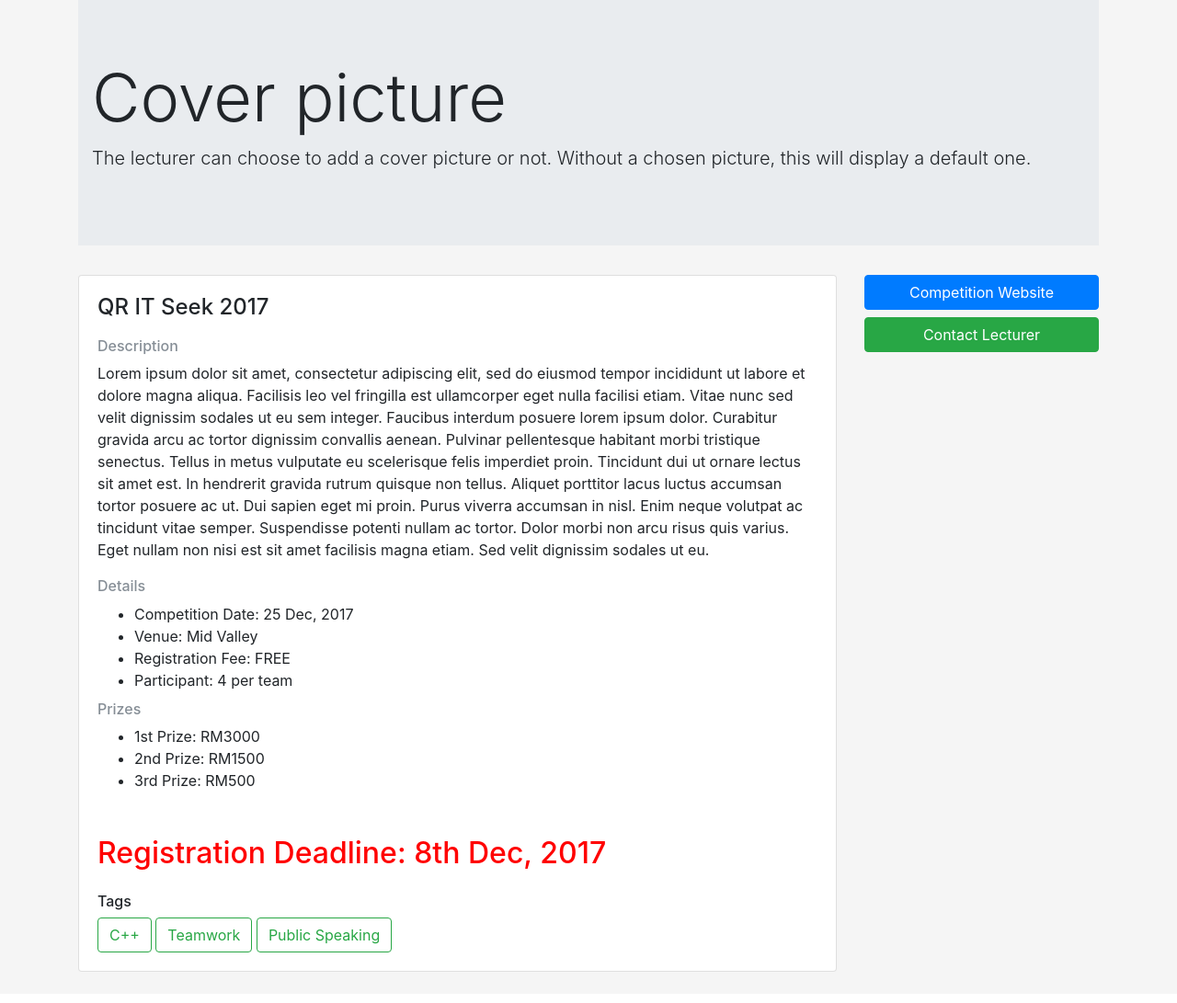
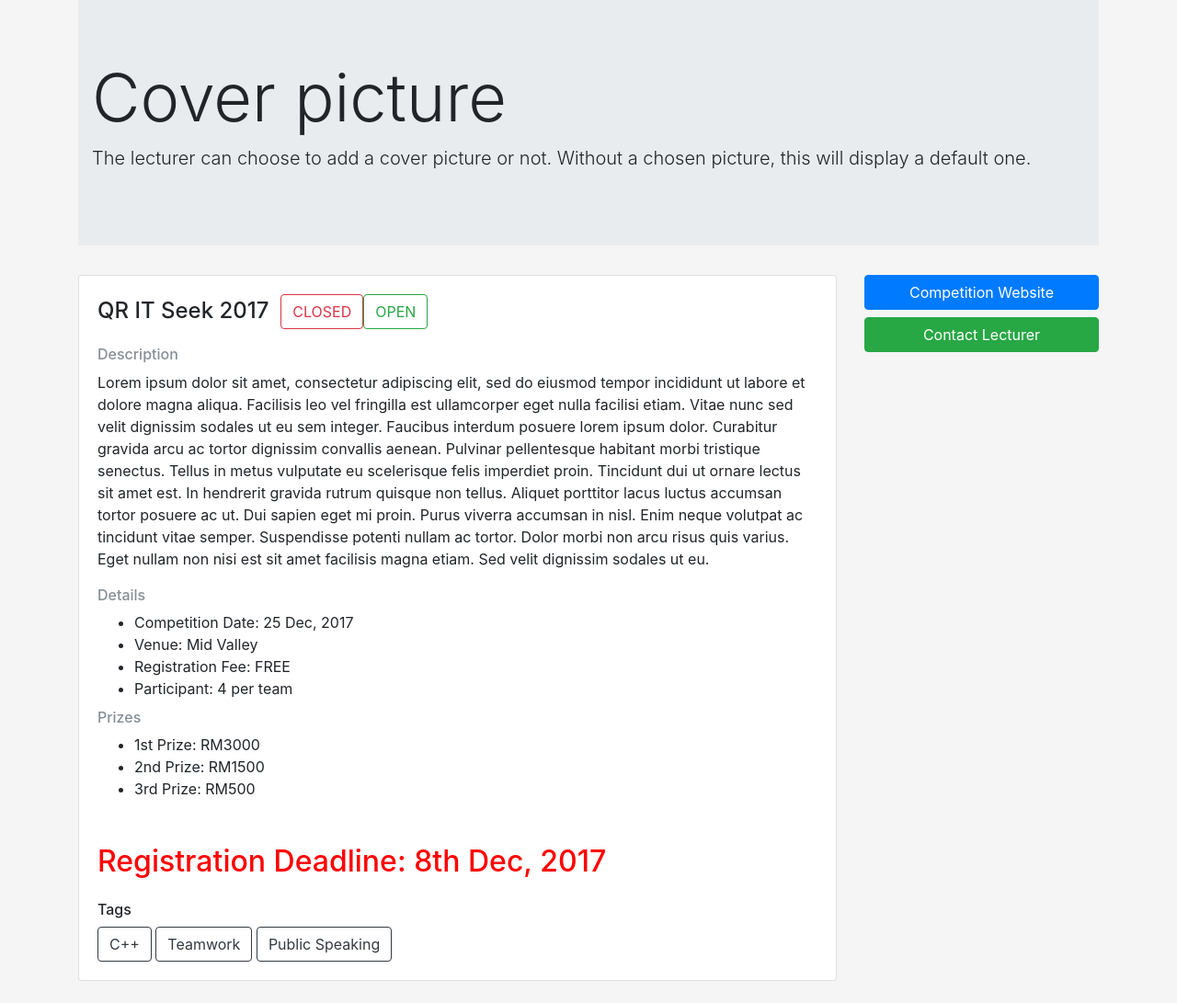
Before and after one commit to naseelemak/WOKO, a PHP site: page /competition-details.php in a window 1280 px wide. Shown: the part 145-1236 px from the top of the page at 92% size. Before the commit the page ends 1202 px from the top, so only its background shows below. Run offline with PHP 8.4, Linux system fonts and the light colour scheme.

Commit message:
Added 'closed' 'open' status for competiion details page.

```diff
--- a/competition-details.php
+++ b/competition-details.php
@@ -20,7 +20,8 @@ include 'misc/header.php';
         <div class="col-md-9 mb-4">
             <div class="card">
                 <div class="card-body">
-                    <h4 class="card-title mb-4">QR IT Seek 2017</h4>
+                    <h4 class="card-title mb-4">QR IT Seek 2017&nbsp;&nbsp;<span class="btn btn-outline-danger">CLOSED</span><span class="btn btn-outline-success">OPEN</span></h4>
+
                     <h6 class="card-subtitle mb-2 text-muted">Description</h6>
                     <p class="card-text mb-4">Lorem ipsum dolor sit amet, consectetur adipiscing elit, sed do eiusmod tempor incididunt ut labore et dolore magna aliqua. Facilisis leo vel fringilla est ullamcorper eget nulla facilisi etiam. Vitae nunc sed velit dignissim sodales ut eu sem integer. Faucibus interdum posuere lorem ipsum dolor. Curabitur gravida arcu ac tortor dignissim convallis aenean. Pulvinar pellentesque habitant morbi tristique senectus. Tellus in metus vulputate eu scelerisque felis imperdiet proin. Tincidunt dui ut ornare lectus sit amet est. In hendrerit gravida rutrum quisque non tellus. Aliquet porttitor lacus luctus accumsan tortor posuere ac ut. Dui sapien eget mi proin. Purus viverra accumsan in nisl. Enim neque volutpat ac tincidunt vitae semper. Suspendisse potenti nullam ac tortor. Dolor morbi non arcu risus quis varius. Eget nullam non nisi est sit amet facilisis magna etiam. Sed velit dignissim sodales ut eu.</p>
 
@@ -43,7 +44,7 @@ include 'misc/header.php';
                     <h2 style="color: red;" class="mt-5 mb-4">Registration Deadline: 8th Dec, 2017</h2>
 
                     <h6 class="mb-2">Tags</h6>
-                    <span class="btn btn-outline-success">C++</span>&nbsp;<span class="btn btn-outline-success">Teamwork</span>&nbsp;<span class="btn btn-outline-success">Public Speaking</span>
+                    <span class="btn btn-outline-dark">C++</span>&nbsp;<span class="btn btn-outline-dark">Teamwork</span>&nbsp;<span class="btn btn-outline-dark">Public Speaking</span>
 
                 </div>
             </div>
```
